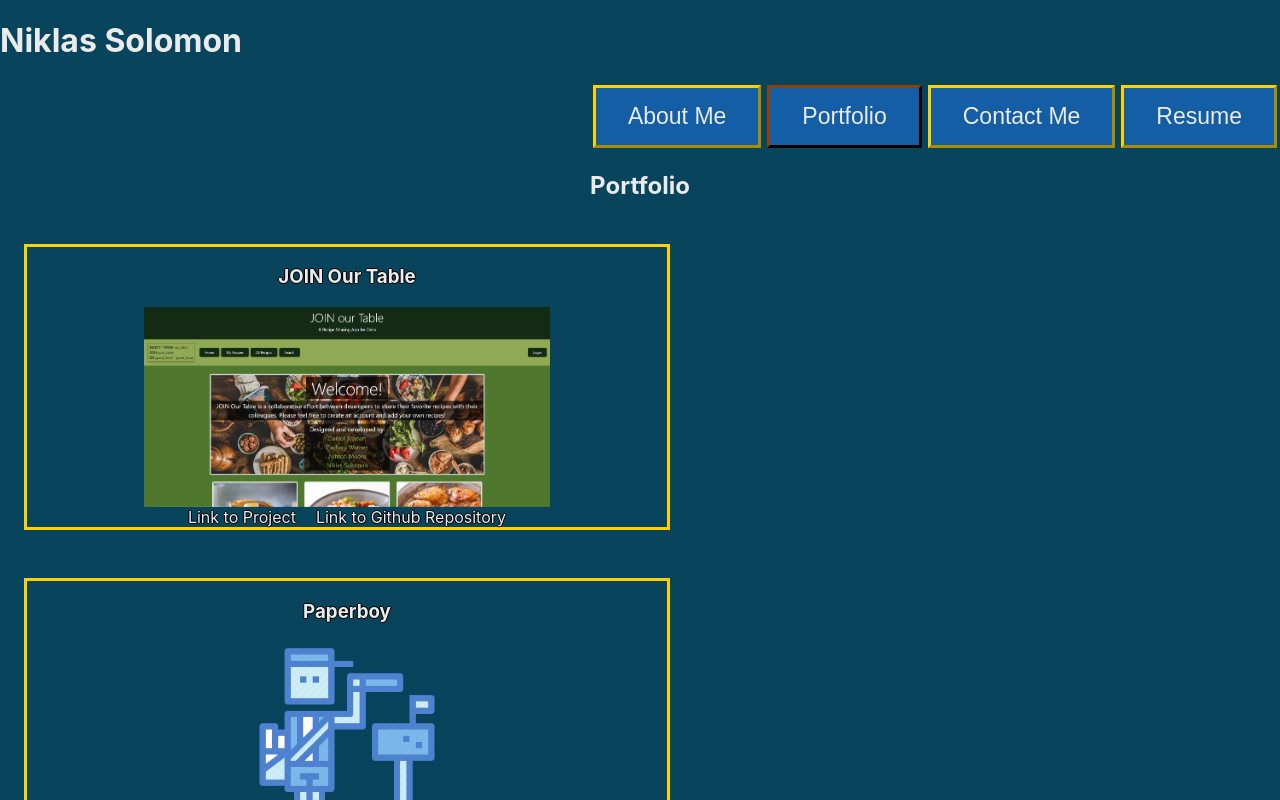
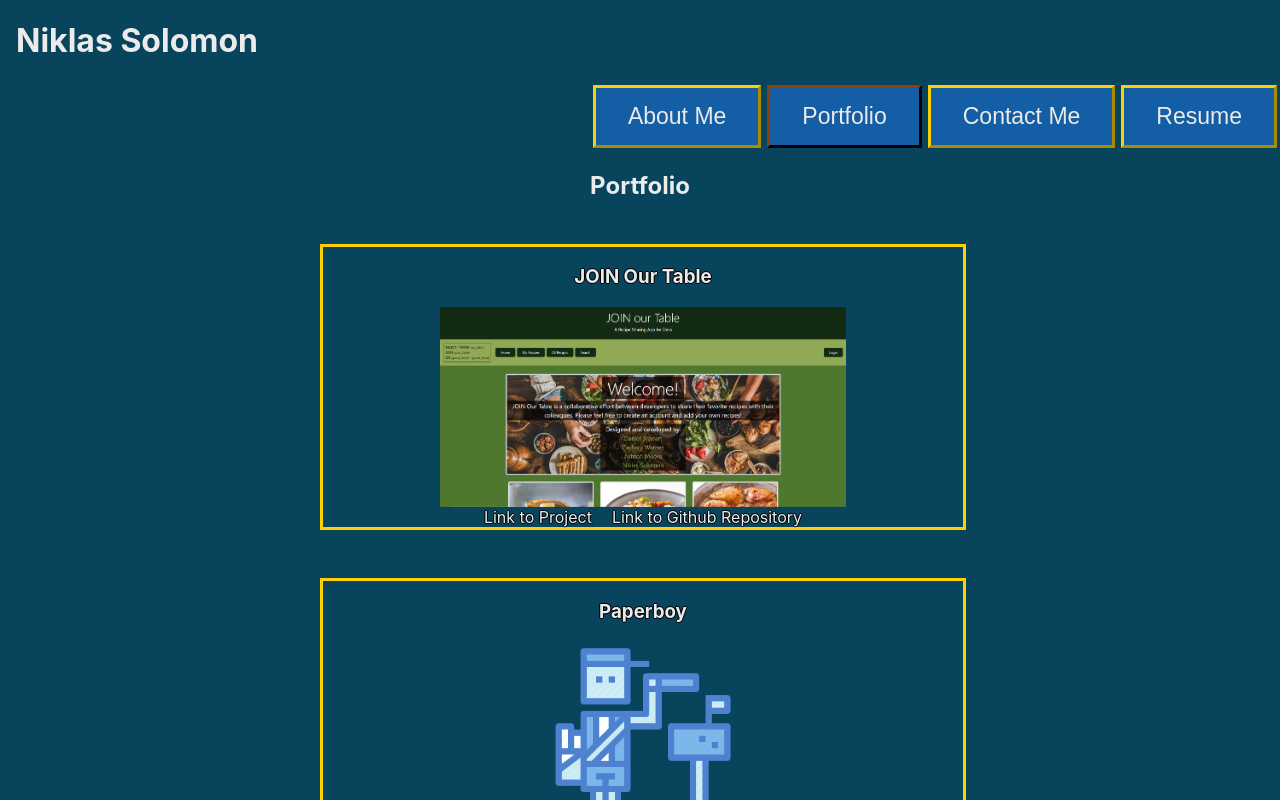
Before and after one commit to NiklasSolomon/React-Portfolio, a React (Create React App) app: page / in a window 1280 px wide. Both pictures are taken after a click on the button "Portfolio". Shown: the top 800 px of the page. Built offline with nearby package versions, Linux system fonts and the light colour scheme.

Commit message:
projects wrap, view width adjusted

```diff
--- a/src/components/Header/Header.module.css
+++ b/src/components/Header/Header.module.css
@@ -9,4 +9,5 @@
     color: #ebebeb;
     width: 100%;
     top: 0;
+    margin-left: 1rem;
 }
--- a/src/components/Navigation/Navigation.module.css
+++ b/src/components/Navigation/Navigation.module.css
@@ -2,7 +2,6 @@
     background-color: #09445d;
     color: #ebebeb;
     top: 100px;
-    width: 100vw;
     display: flex;
     justify-content: flex-end;
     flex-wrap: wrap;
--- a/src/pages/About.js
+++ b/src/pages/About.js
@@ -5,7 +5,7 @@ const About = () => {
         <div className={ styles.Page }>
             <h2>About Me</h2>
             <img className={ styles.Image }src={process.env.PUBLIC_URL + '/images/me2.jpg'} alt='Niklas Solomon'/>
-            <p>My name is Niklas Solomon. I am 29 years old. I was born in Utah and lived there most of my life. I moved to the Seattle area in the Spring of 2021 thanks to an opportunity to relocate through my company at the time. Since then, I have established myself and decided to pursue a career in web and software development.<br/>
+            <p className={ styles.Content }>My name is Niklas Solomon. I am 29 years old. I was born in Utah and lived there most of my life. I moved to the Seattle area in the Spring of 2021 thanks to an opportunity to relocate through my company at the time. Since then, I have established myself and decided to pursue a career in web and software development.<br/>
 
             Some of my hobbies include travel, snowboarding, video games, and trying new coffee shops. I am engaged to my partner Kennedy, who I have been with since 2018.<br/>
 
--- a/src/pages/Pages.module.css
+++ b/src/pages/Pages.module.css
@@ -16,11 +16,11 @@
 }
 
 .Projects {
+    display: flex;
+    flex-direction: row;
     flex-wrap: wrap;
-    flex-direction: column;
     justify-content: space-around;
-    align-items: center;
-
+    align-items: flex-start;
 }
 
 .Image {
--- a/src/pages/Portfolio.js
+++ b/src/pages/Portfolio.js
@@ -7,7 +7,7 @@ const Portfolio = () => {
     return (
         <div className={ styles.Page }>
             <h2>Portfolio</h2>
-            <div className="Projects">{ renderProjects() }</div>
+            <div className={ styles.Projects }>{ renderProjects() }</div>
         </div>
     )
 };
```
